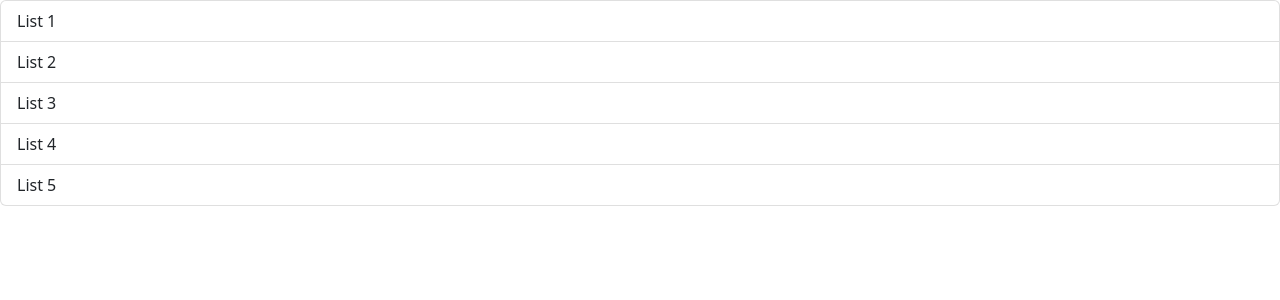
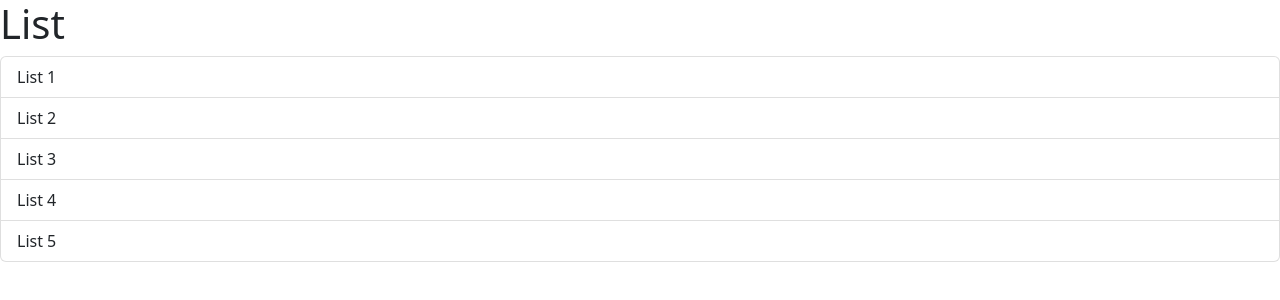
Before and after one commit to taufanbasri/react18-recap, a React (Vite) app: page / in a window 1280 px wide. Shown: the top 300 px of the page. Built offline with nearby package versions, Linux system fonts and the light colour scheme.

Commit message:
Fragments

```diff
--- a/src/components/ListGroup.tsx
+++ b/src/components/ListGroup.tsx
@@ -2,7 +2,8 @@
 
 const ListGroup = () => {
   return (
-    <div>
+    <>
+      <h1>List</h1>
       <ul className="list-group">
         <li className="list-group-item">List 1</li>
         <li className="list-group-item">List 2</li>
@@ -10,7 +11,7 @@
         <li className="list-group-item">List 4</li>
         <li className="list-group-item">List 5</li>
       </ul>
-    </div>
+    </>
   );
 };
 
```
